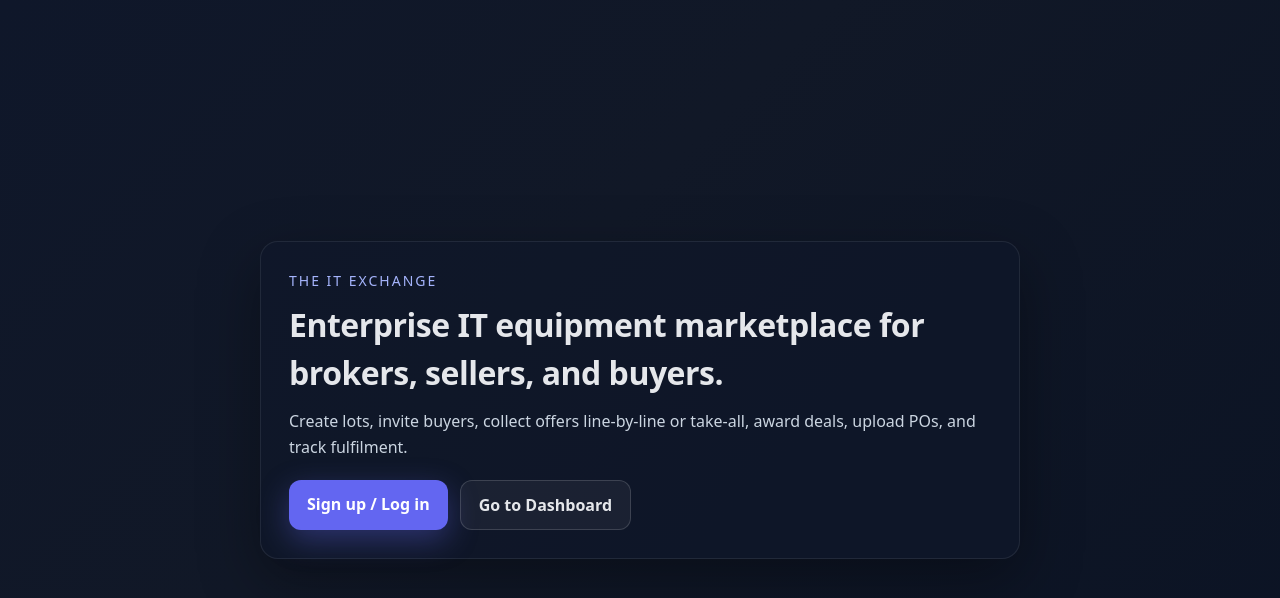
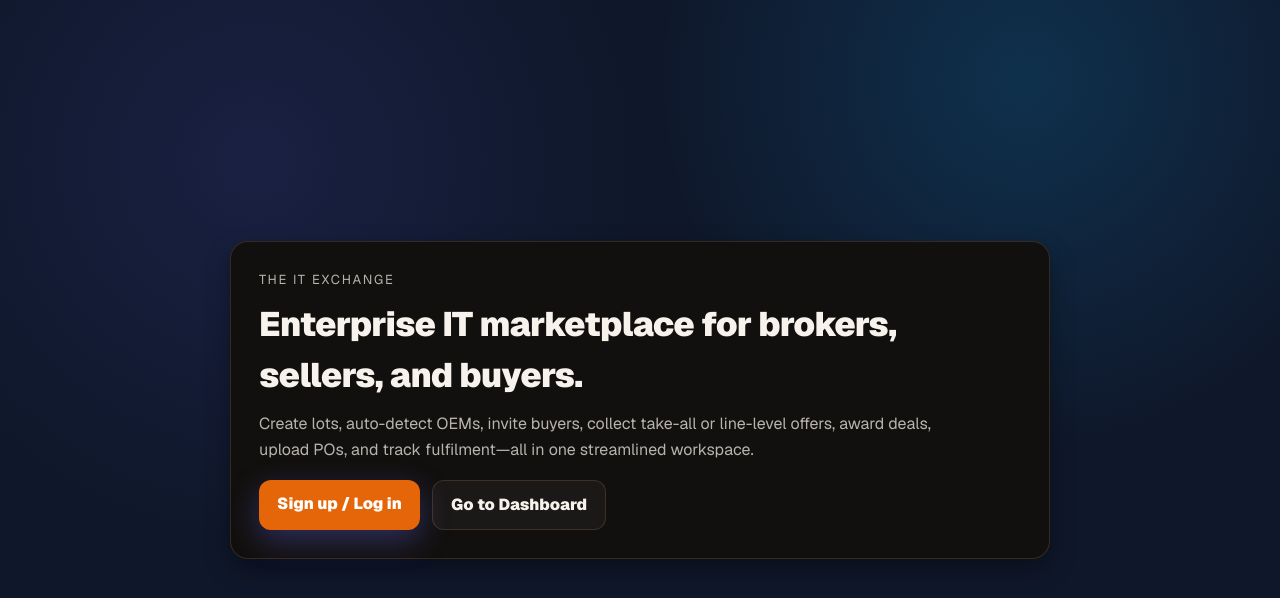
Before and after one commit to GuyBrabazon/theitexchange, a Next.js app: page / in a window 1280 px wide. Shown: the top 598 px of the page. Built offline with nearby package versions, Linux system fonts and the light colour scheme.

Commit message:
Patch for login loop & branding on landing page.

```diff
--- a/src/app/auth/callback/page.tsx
+++ b/src/app/auth/callback/page.tsx
@@ -26,6 +26,10 @@ function AuthCallbackInner() {
           if (error || !data.session) throw error ?? new Error('No session found')
         }
         router.replace('/dashboard')
+        // hard navigate as a fallback to avoid loops
+        if (typeof window !== 'undefined') {
+          window.location.href = '/dashboard'
+        }
       } catch (err) {
         console.error('Auth callback failed', err)
         router.replace('/login?error=auth_callback')
--- a/src/app/login/page.tsx
+++ b/src/app/login/page.tsx
@@ -8,10 +8,11 @@ export default function LoginPage() {
   const [sent, setSent] = useState(false)
 
   const handleLogin = async () => {
+    const siteUrl = process.env.NEXT_PUBLIC_SITE_URL || location.origin
     const { error } = await supabase.auth.signInWithOtp({
       email,
       options: {
-        emailRedirectTo: `${location.origin}/auth/callback`,
+        emailRedirectTo: `${siteUrl}/auth/callback`,
       },
     })
 
--- a/src/app/page.tsx
+++ b/src/app/page.tsx
@@ -8,39 +8,41 @@ export default function Home() {
         display: 'flex',
         alignItems: 'center',
         justifyContent: 'center',
-        background: 'linear-gradient(135deg, #0f172a 0%, #111827 40%, #0b1324 100%)',
-        color: '#e5e7eb',
+        background:
+          'radial-gradient(circle at 20% 20%, rgba(99,102,241,0.12), transparent 32%), radial-gradient(circle at 80% 10%, rgba(14,165,233,0.18), transparent 30%), #0f172a',
+        color: 'var(--text)',
         padding: '48px 16px',
+        fontFamily: 'var(--font-geist-sans, system-ui, sans-serif)',
       }}
     >
       <div
         style={{
-          maxWidth: 760,
+          maxWidth: 820,
           width: '100%',
-          background: 'rgba(15, 23, 42, 0.75)',
-          border: '1px solid rgba(255,255,255,0.08)',
+          background: 'var(--panel)',
+          border: '1px solid var(--border)',
           borderRadius: 18,
           padding: 28,
-          boxShadow: '0 20px 60px rgba(0,0,0,0.35)',
+          boxShadow: 'var(--shadow)',
         }}
       >
-        <div style={{ fontSize: 14, letterSpacing: 2, textTransform: 'uppercase', color: '#a5b4fc' }}>The IT Exchange</div>
-        <h1 style={{ marginTop: 10, fontSize: 32, fontWeight: 800, letterSpacing: -0.5 }}>
-          Enterprise IT equipment marketplace for brokers, sellers, and buyers.
+        <div style={{ fontSize: 13, letterSpacing: 1.8, textTransform: 'uppercase', color: 'var(--muted)' }}>The IT Exchange</div>
+        <h1 style={{ marginTop: 10, fontSize: 34, fontWeight: 900, letterSpacing: -0.6 }}>
+          Enterprise IT marketplace for brokers, sellers, and buyers.
         </h1>
-        <p style={{ marginTop: 12, color: '#cbd5e1', lineHeight: 1.6 }}>
-          Create lots, invite buyers, collect offers line-by-line or take-all, award deals, upload POs, and track fulfilment.
+        <p style={{ marginTop: 10, color: 'var(--muted)', lineHeight: 1.6, maxWidth: 720 }}>
+          Create lots, auto-detect OEMs, invite buyers, collect take-all or line-level offers, award deals, upload POs, and track fulfilment—all in one streamlined workspace.
         </p>
 
-        <div style={{ display: 'flex', gap: 12, flexWrap: 'wrap', marginTop: 20 }}>
+        <div style={{ display: 'flex', gap: 12, flexWrap: 'wrap', marginTop: 18 }}>
           <Link
             href="/login"
             style={{
               padding: '12px 18px',
               borderRadius: 12,
-              background: '#6366f1',
+              background: 'var(--accent)',
               color: '#fff',
-              fontWeight: 800,
+              fontWeight: 900,
               textDecoration: 'none',
               boxShadow: '0 10px 30px rgba(99,102,241,0.35)',
             }}
@@ -52,11 +54,11 @@ export default function Home() {
             style={{
               padding: '12px 18px',
               borderRadius: 12,
-              border: '1px solid rgba(255,255,255,0.15)',
-              color: '#e5e7eb',
-              fontWeight: 800,
+              border: '1px solid var(--border)',
+              color: 'var(--text)',
+              fontWeight: 900,
               textDecoration: 'none',
-              background: 'rgba(255,255,255,0.05)',
+              background: 'rgba(255,255,255,0.04)',
             }}
           >
             Go to Dashboard
```
